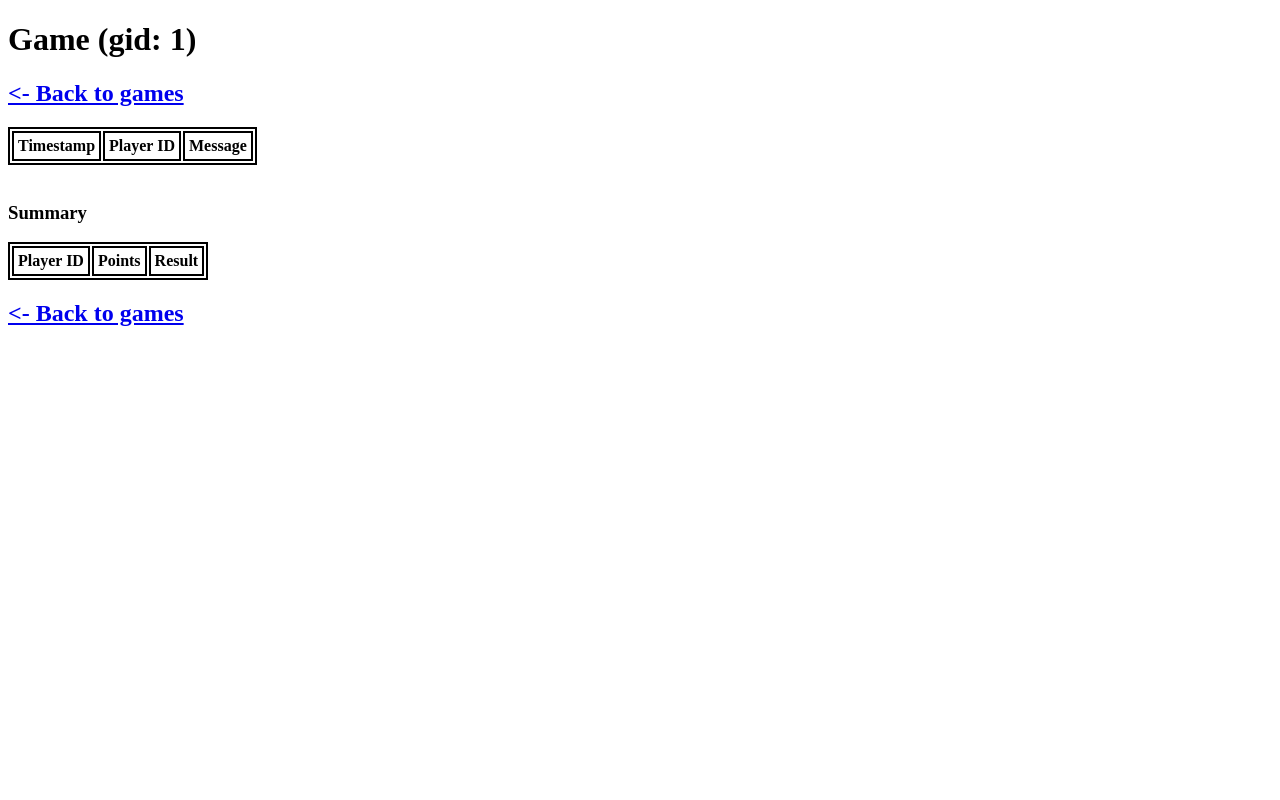
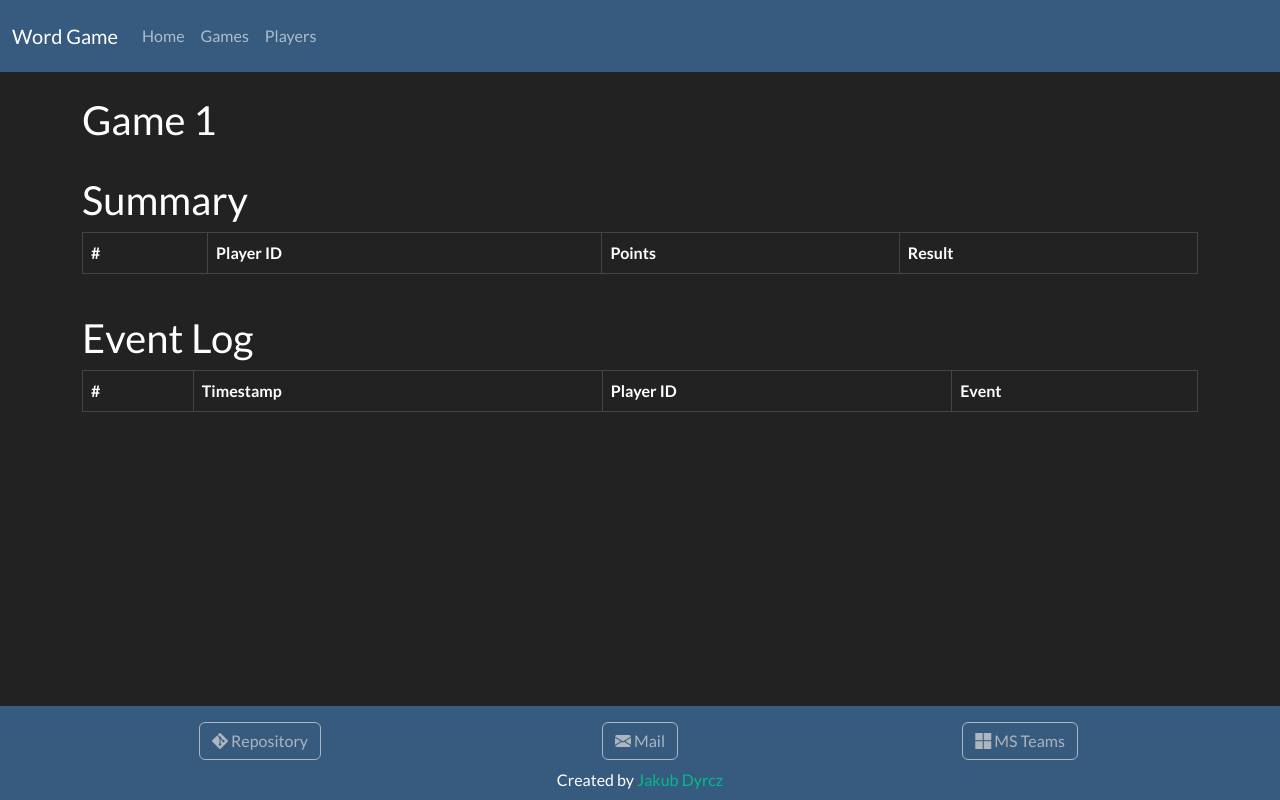
Before and after one commit to LittleBigKiller/sysop-slowo, a Flask app: page /game/1 in a window 1280 px wide. Run offline with Flask 2, Linux system fonts and the light colour scheme; lists and menus that the app fills with data are empty; some libraries are stand-ins or nearby versions.

Commit message:
Nowa podstrona pojedynczej gry

```diff
--- a/WWW/templates/game.html
+++ b/WWW/templates/game.html
@@ -1,64 +1,63 @@
-<!DOCTYPE html>
-<html lang="en">
+{% extends 'base.html' %}
 
-<head>
-  <meta charset="UTF-8">
-  <meta http-equiv="X-UA-Compatible" content="IE=edge">
-  <meta name="viewport" content="width=device-width, initial-scale=1.0">
-  <title>Game (gid: {{gid}})</title>
-  <style>
-    table,
-    th,
-    td {
-      border: 2px solid #000;
-    }
+{% block title %}
+Game {{gid}}
+{% endblock %}
 
-    th,
-    td {
-      padding: 4px;
-    }
-  </style>
-</head>
+{% block content %}
+<h2> Game {{gid}}</h2>
 
-<body>
-  <h1>Game (gid: {{gid}})</h1>
-  <h2><a href="/games">&lt;- Back to games</a></h2>
-  <table>
+<br />
+
+<h2>Summary</h2>
+
+<table class="table table-hover table-bordered">
+  <thead>
     <tr>
-      <th>Timestamp</th>
-      <th>Player ID</th>
-      <th>Message</th>
+      <th scope="col">#</th>
+      <th scope="col">Player ID</th>
+      <th scope="col">Points</th>
+      <th scope="col">Result</th>
     </tr>
+  </thead>
+  <tbody>
+    {% for player in players %}
+    <tr>
+      <th scope="row">{{loop.index}}</th>
+      <td><a href="{{ url_for('player', playerid=player.pid) }}">{{player.pid}}</a></td>
+      <td>{{player.points}}</td>
+      <td>{{player.result}}</td>
+    </tr>
+    {% endfor %}
+  </tbody>
+</table>
+
+<br />
+
+<h2>Event Log</h2>
+
+<table class="table table-hover table-bordered">
+  <thead>
+    <tr>
+      <th scope="col">#</th>
+      <th scope="col">Timestamp</th>
+      <th scope="col">Player ID</th>
+      <th scope="col">Event</th>
+    </tr>
+  </thead>
+  <tbody>
     {% for game in games %}
     <tr>
+      <th scope="row">{{loop.index}}</th>
       <td>{{game.timestamp}}</td>
       {% if game.pid != None %}
-      <td><a href="/player/{{game.pid}}">{{game.pid}}</a></td>
+      <td><a href="{{ url_for('player', playerid=game.pid) }}">{{game.pid}}</a></td>
       {% else %}
       <td>{{game.pid}}</td>
       {% endif %}
       <td>{{game.message}}</td>
     </tr>
     {% endfor %}
-  </table>
-  <br />
-  <h3>Summary</h3>
-  <table>
-    <tr>
-      <th>Player ID</th>
-      <th>Points</th>
-      <th>Result</th>
-    </tr>
-    {% for player in players %}
-    <tr>
-      <td><a href="/player/{{player.pid}}">{{player.pid}}</a></td>
-      <td>{{player.points}}</td>
-      <td>{{player.result}}</td>
-    </tr>
-    {% endfor %}
-  </table>
-  <h2><a href="/games">&lt;- Back to games</a></h2>
-
-</body>
-
-</html>
+  </tbody>
+</table>
+{% endblock %}
```
